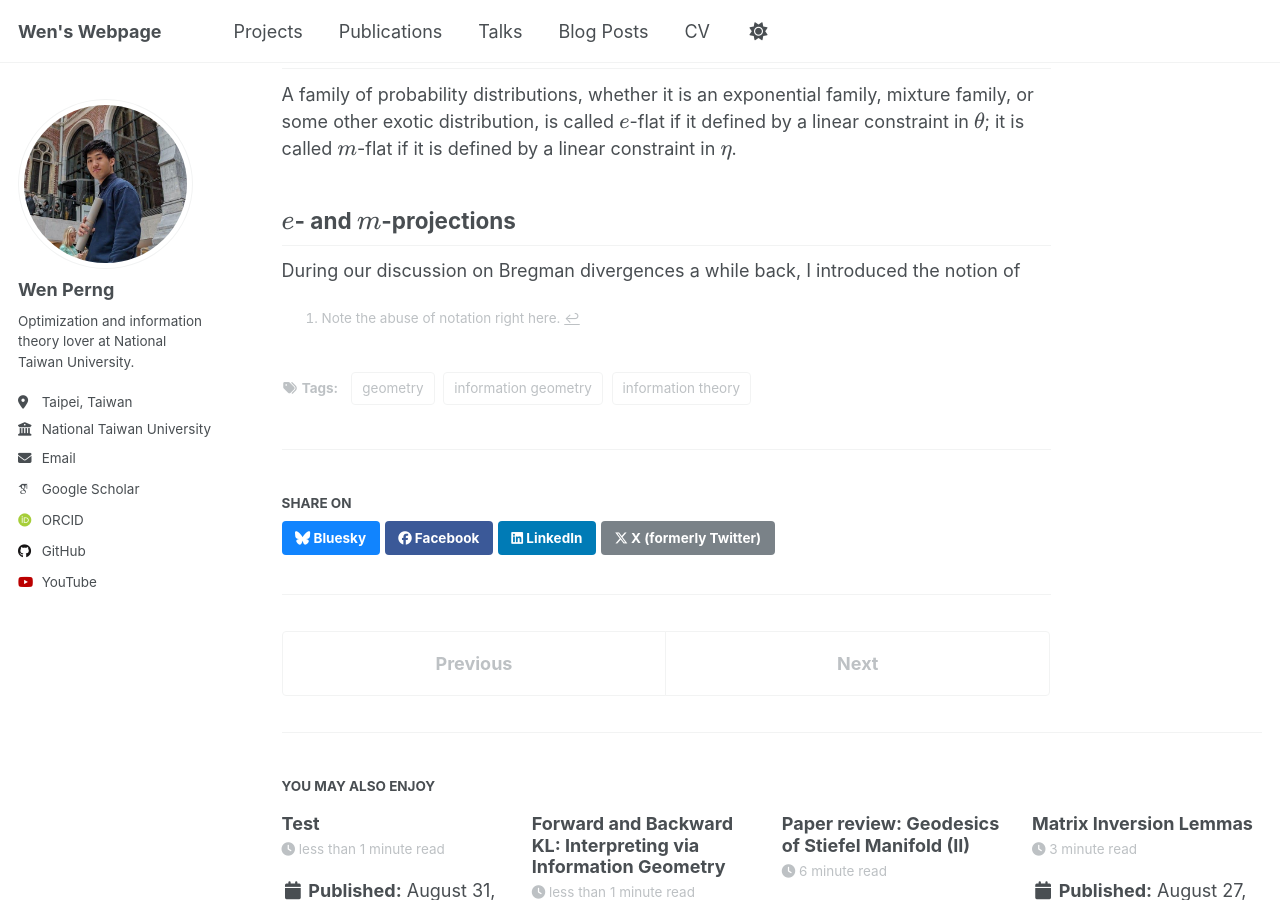
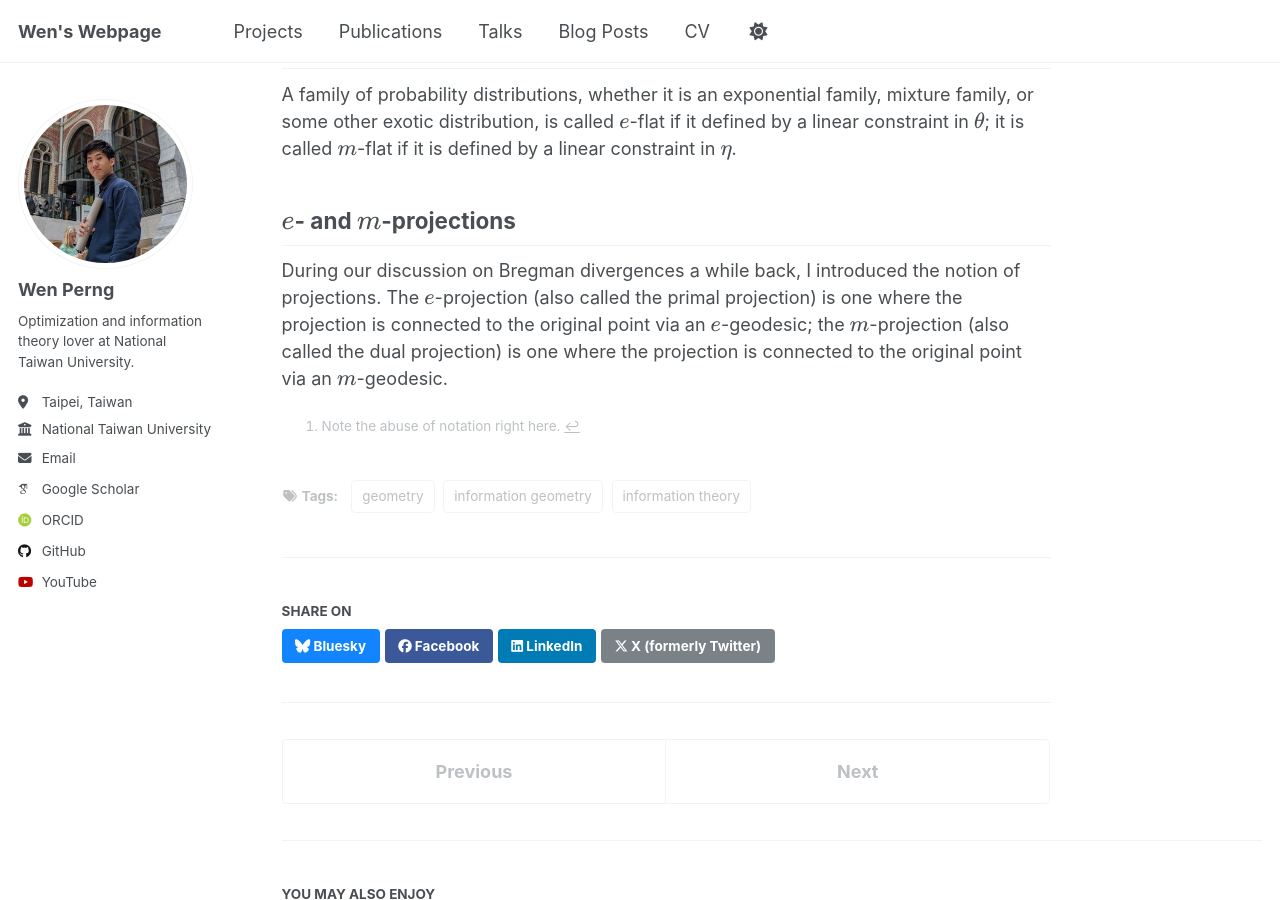
Before and after one commit to WenPerng/WenPerng.github.io, a Jekyll site: the page built from _posts/2025-08-29-blog-post.md, in a window 1280 px wide and 900 px high, scrolled down 3203 px. Built offline with Jekyll 4.4.1, drawn with Linux system fonts in a browser that asks for light colours; some web fonts are replaced; a script that is not in the unit is left out.

Commit message:
Update 2025-08-29-blog-post.md

```diff
--- a/_posts/2025-08-29-blog-post.md
+++ b/_posts/2025-08-29-blog-post.md
@@ -116,4 +116,4 @@ On the other hand, for the mixture family, the \\(m\\)-geodesic is simply a line
 A family of probability distributions, whether it is an exponential family, mixture family, or some other exotic distribution, is called \\(e\\)-flat if it defined by a linear constraint in \\(\theta\\); it is called \\(m\\)-flat if it is defined by a linear constraint in \\(\eta\\).
 
 ## \\(e\\)- and \\(m\\)-projections
-During our discussion on Bregman divergences a while back, I introduced the notion of
+During our discussion on Bregman divergences a while back, I introduced the notion of projections. The \\(e\\)-projection (also called the primal projection) is one where the projection is connected to the original point via an \\(e\\)-geodesic; the \\(m\\)-projection (also called the dual projection) is one where the projection is connected to the original point via an \\(m\\)-geodesic.
```
